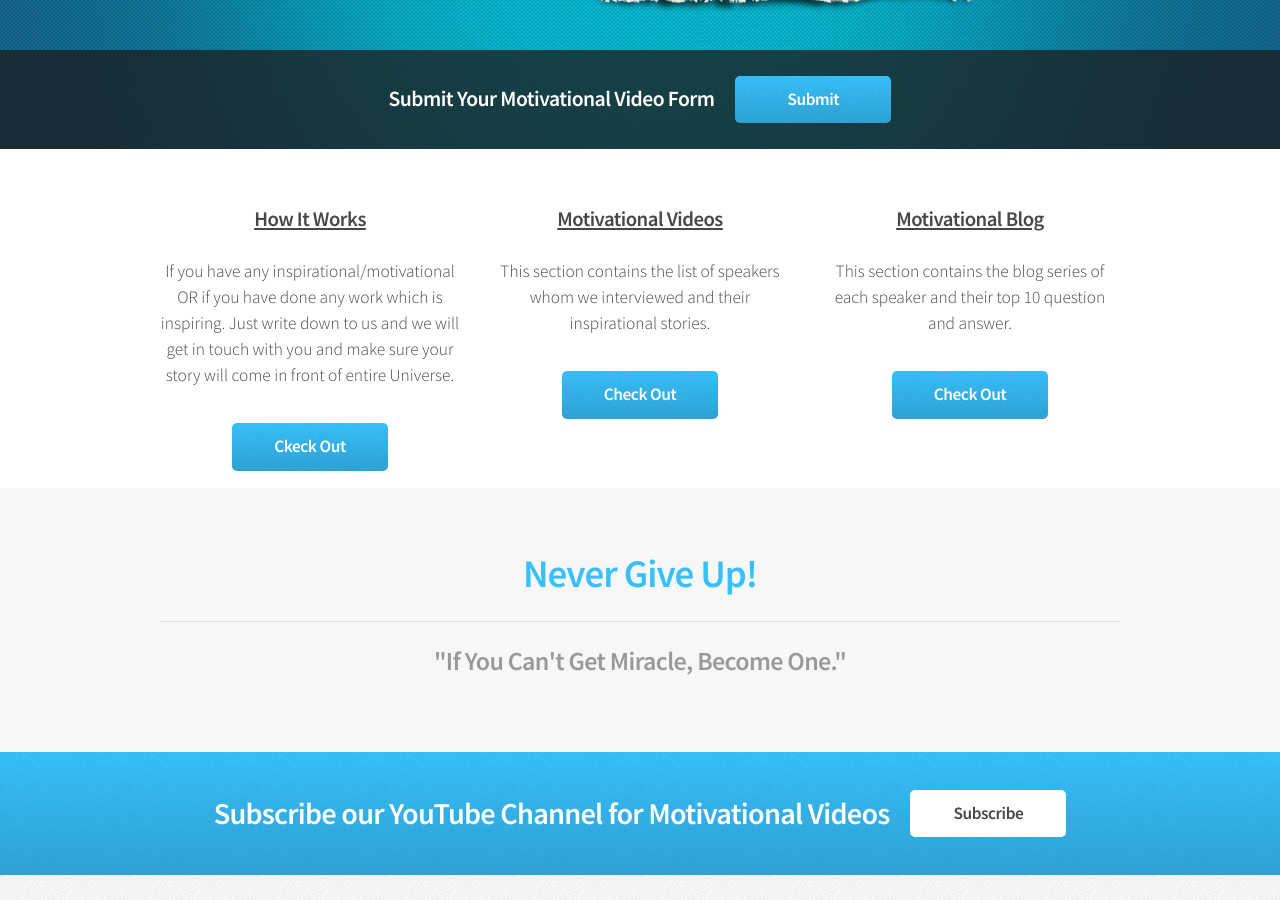
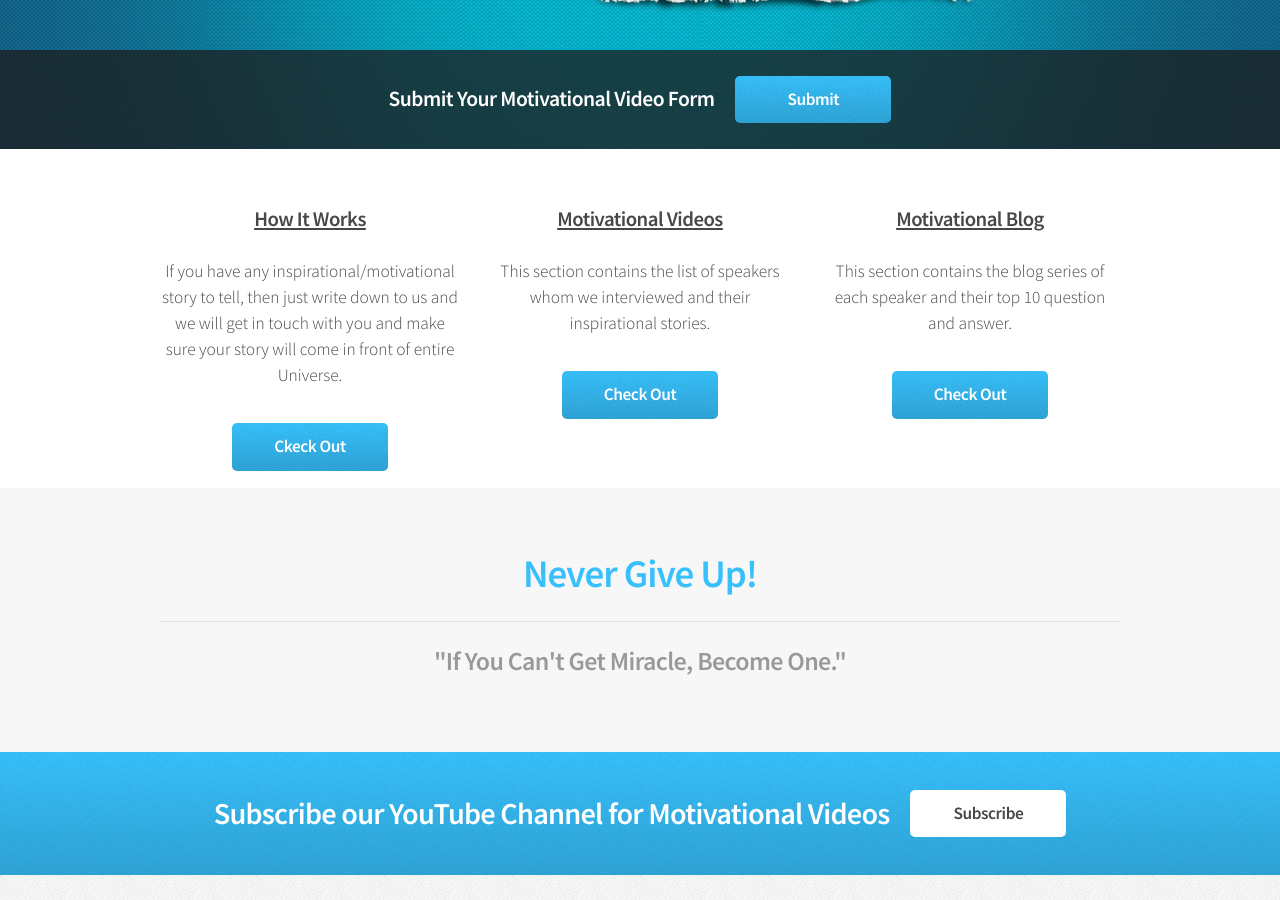
Before and after one commit to NeverGiveUpThoughts/ngt.github.io, a Jekyll site: the page built from index.html, in a window 1280 px wide and 900 px high, scrolled down 437 px. Built offline with Jekyll 4.4.1, drawn with Linux system fonts in a browser that asks for light colours; the list of posts is cut into pages by our own code.

Commit message:
Update index.html

```diff
--- a/index.html
+++ b/index.html
@@ -19,7 +19,7 @@
 								<div class="box highlight">
 
 									<h3><u>How It Works</u></h3>
-									<p style="text-align:center">If you have any inspirational/motivational OR if you have done any work which is inspiring. Just write down to us
+									<p style="text-align:center">If you have any inspirational/motivational story to tell, then just write down to us
 and we will get in touch with you and make sure your story will come in front of entire Universe.
 </p>
                                     <a href="howitworks.html" class="button">Ckeck Out</a>
```
